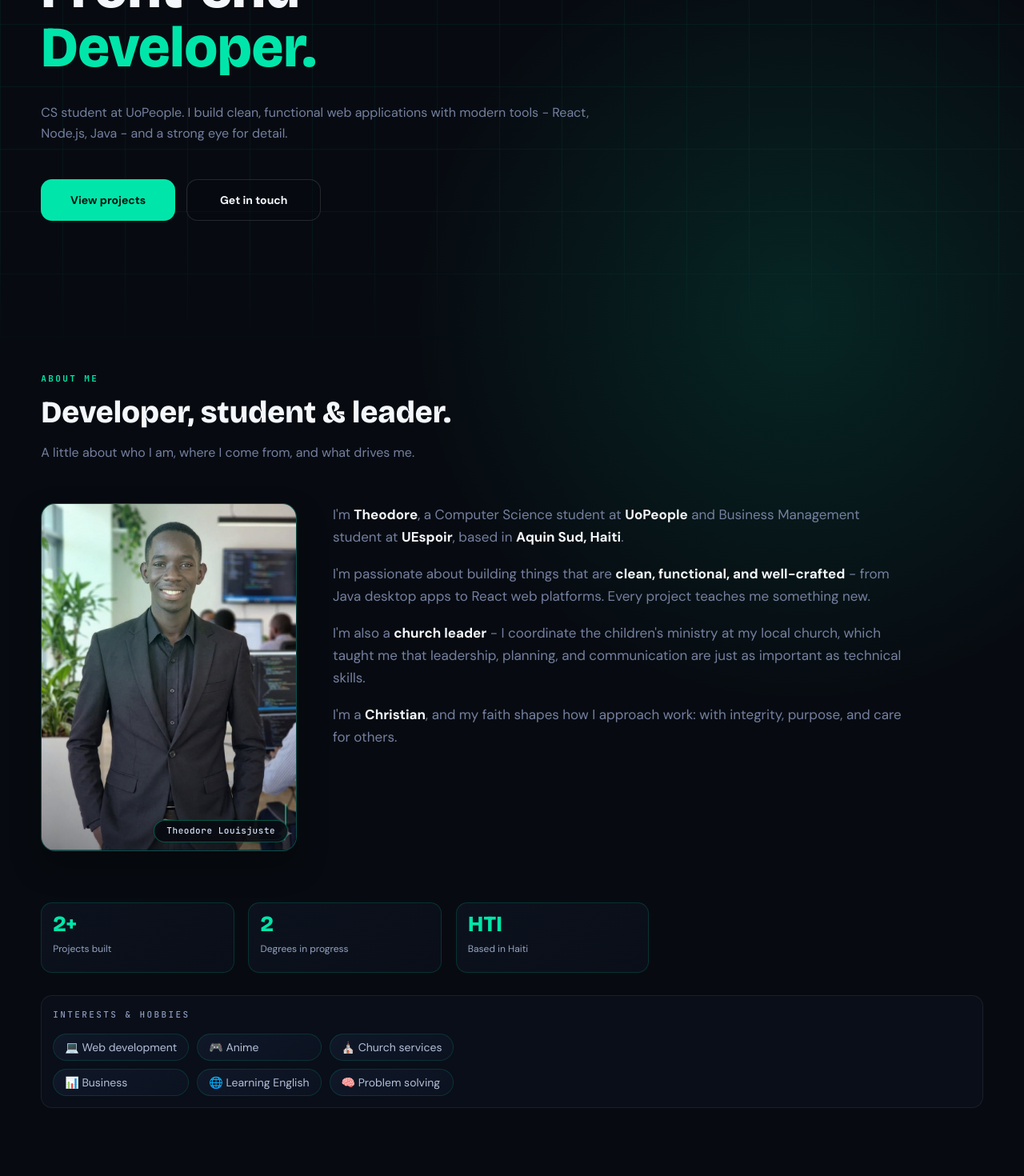
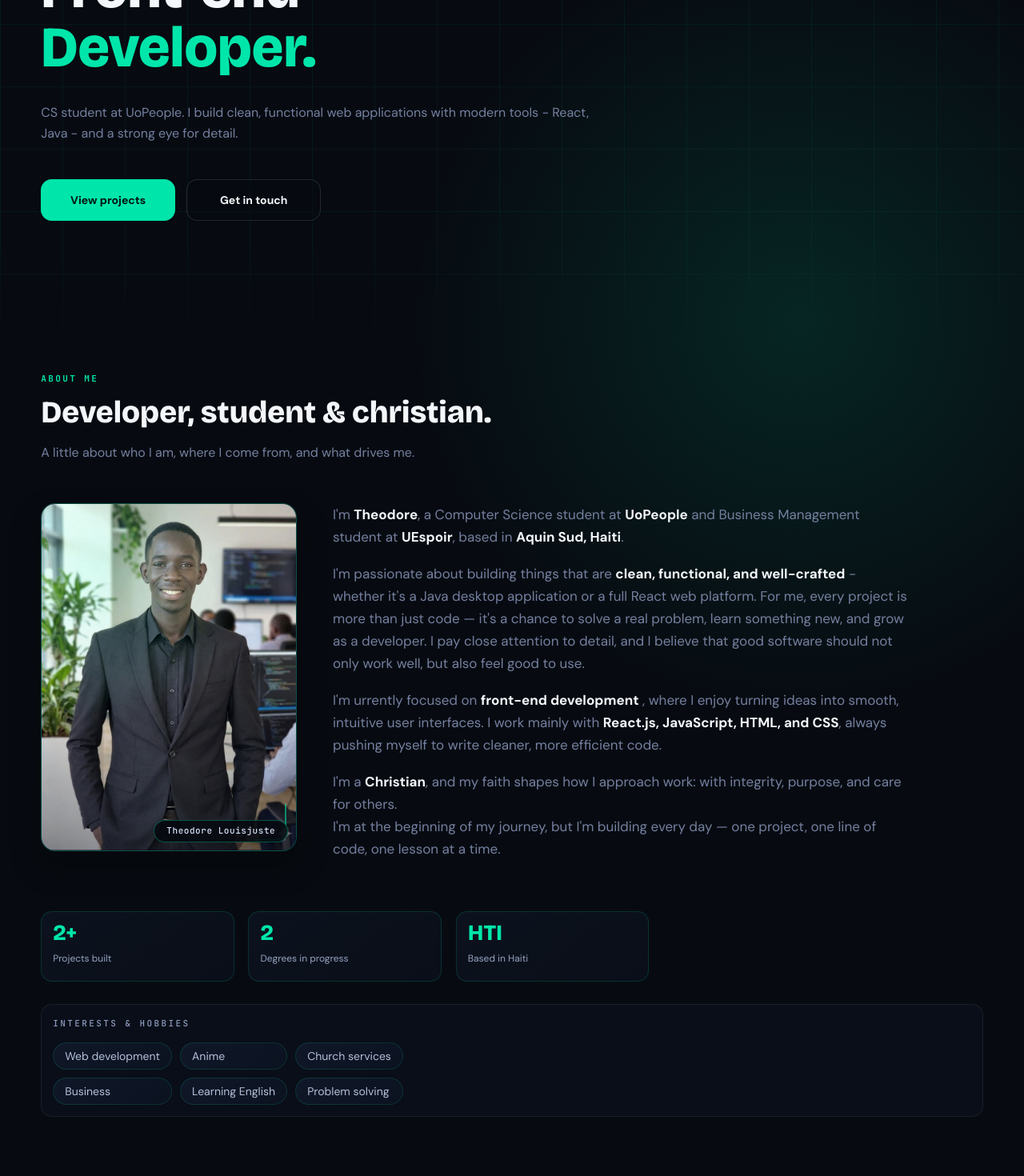
Before and after one commit to Thalex35/MonPortfolio, a React (Vite) app: page /about in a window 1280 px wide. Shown: the part 360-1830 px from the top of the page at 80% size. Built offline with nearby package versions, Linux system fonts and the light colour scheme.

Commit message:
last change

```diff
--- a/src/App.jsx
+++ b/src/App.jsx
@@ -1,6 +1,6 @@
 import { BrowserRouter, Routes, Route } from "react-router-dom";
+import Home from "./pages/Home";
 import Layout from "./components/layout/Layout";
-import Home from "./pages/Home";
 import Contact from "./pages/Contact";
 import About from "./pages/About";
 import Projects from "./pages/Projects";
@@ -21,7 +21,7 @@ function App() {
         <Route
           path="/contact"
           element={
-            <Layout>
+            <Layout btnGIT={false}>
               <Contact />
             </Layout>
           }
--- a/src/components/layout/Layout.jsx
+++ b/src/components/layout/Layout.jsx
@@ -2,12 +2,12 @@ import Navbar from "./Navbar";
 import Footer from "./Footer";
 import Hero from "../sections/Hero";
 
-export default function Layout({ children }) {
+export default function Layout({ children, btnGIT = true }) {
   return (
     <div>
       <Navbar />
       <div>
-        <Hero />
+        <Hero btnGIT={btnGIT} />
         <main>{children}</main>
       </div>
       <Footer />
--- a/src/components/sections/Hero.jsx
+++ b/src/components/sections/Hero.jsx
@@ -1,7 +1,7 @@
 import { Link } from "react-router-dom";
 import "../../styles/hero.css";
 
-export default function Hero() {
+export default function Hero({ btnGIT = true }) {
   return (
     <section className="hero">
       <div className="hero_text">
@@ -13,8 +13,7 @@ export default function Hero() {
         </h1>
         <p className="para">
           CS student at UoPeople. I build clean, functional web applications
-          with modern tools - React, Node.js, Java - and a strong eye for
-          detail.
+          with modern tools - React, Java - and a strong eye for detail.
         </p>
       </div>
 
@@ -23,9 +22,11 @@ export default function Hero() {
           <button className="btn_see">View projects</button>
         </Link>
 
-        <Link to="/contact">
-          <button className="btn_getintouch">Get in touch</button>
-        </Link>
+        {btnGIT ? (
+          <Link to="/contact">
+            <button className="btn_getintouch">Get in touch</button>
+          </Link>
+        ) : null}
       </div>
     </section>
   );
--- a/src/pages/About.jsx
+++ b/src/pages/About.jsx
@@ -5,7 +5,7 @@ export default function About() {
   return (
     <section className="about">
       <p className="about_kicker">ABOUT ME</p>
-      <h1>Developer, student & leader.</h1>
+      <h1>Developer, student & christian.</h1>
       <p className="about_intro">
         A little about who I am, where I come from, and what drives me.
       </p>
@@ -25,19 +25,25 @@ export default function About() {
           </p>
           <p>
             I&apos;m passionate about building things that are{" "}
-            <strong>clean, functional, and well-crafted</strong> - from Java
-            desktop apps to React web platforms. Every project teaches me
-            something new.
+            <strong>clean, functional, and well-crafted</strong> - whether it's
+            a Java desktop application or a full React web platform. For me,
+            every project is more than just code — it's a chance to solve a real
+            problem, learn something new, and grow as a developer. I pay close
+            attention to detail, and I believe that good software should not
+            only work well, but also feel good to use.
           </p>
           <p>
-            I&apos;m also a <strong>church leader</strong> - I coordinate the
-            children&apos;s ministry at my local church, which taught me that
-            leadership, planning, and communication are just as important as
-            technical skills.
+            I&apos;m urrently focused on <strong>front-end development</strong>{" "}
+            , where I enjoy turning ideas into smooth, intuitive user
+            interfaces. I work mainly with{" "}
+            <strong>React.js, JavaScript, HTML, and CSS</strong>, always pushing
+            myself to write cleaner, more efficient code.
           </p>
           <p>
             I&apos;m a <strong>Christian</strong>, and my faith shapes how I
             approach work: with integrity, purpose, and care for others.
+            <br></br> I'm at the beginning of my journey, but I'm building every
+            day — one project, one line of code, one lesson at a time.
           </p>
         </div>
       </div>
@@ -61,12 +67,12 @@ export default function About() {
         <div className="about_hobbies">
           <p className="about_hobbies_title">INTERESTS & HOBBIES</p>
           <div className="about_hobbies_list">
-            <span>💻 Web development</span>
-            <span>🎮 Anime</span>
-            <span>⛪ Church services</span>
-            <span>📊 Business</span>
-            <span>🌐 Learning English</span>
-            <span>🧠 Problem solving</span>
+            <span> Web development</span>
+            <span> Anime</span>
+            <span> Church services</span>
+            <span> Business</span>
+            <span> Learning English</span>
+            <span> Problem solving</span>
           </div>
         </div>
       </div>
--- a/src/pages/Contact.jsx
+++ b/src/pages/Contact.jsx
@@ -13,7 +13,8 @@ export default function Contact() {
     if (!formspreeEndpoint) {
       setStatus({
         type: "error",
-        message: "Formspree is not configured yet. Add VITE_FORMSPREE_ENDPOINT in .env.",
+        message:
+          "Formspree is not configured yet. Add VITE_FORMSPREE_ENDPOINT in .env.",
       });
       return;
     }
@@ -60,16 +61,21 @@ export default function Contact() {
       <div className="contact_layout">
         <div className="contact_left">
           <p className="contact_copy">
-            Whether you have a project in mind, an opportunity to share, or
-            just want to connect - my inbox is always open.
+            Whether you have a project in mind, an opportunity to share, or just
+            want to connect - my inbox is always open.
           </p>
 
           <div className="contact_cards">
-            <a className="contact_card" href="mailto:theodore.louisjuste@gmail.com">
+            <a
+              className="contact_card"
+              href="mailto:theodore.louisjuste@gmail.com"
+            >
               <span className="contact_icon">✉</span>
               <div>
                 <p className="contact_label">email</p>
-                <p className="contact_value">theodore@email.com</p>
+                <p className="contact_value">
+                  louisjuste.theodore.jr@gmail.com
+                </p>
               </div>
             </a>
 
@@ -129,14 +135,21 @@ export default function Contact() {
             required
           />
 
-          <input type="text" name="_gotcha" className="contact_honeypot" tabIndex={-1} />
+          <input
+            type="text"
+            name="_gotcha"
+            className="contact_honeypot"
+            tabIndex={-1}
+          />
 
           <button type="submit" disabled={isSending}>
             {isSending ? "Sending..." : "Send message"}
           </button>
 
           {status.message ? (
-            <p className={`contact_status ${status.type === "success" ? "is_success" : "is_error"}`}>
+            <p
+              className={`contact_status ${status.type === "success" ? "is_success" : "is_error"}`}
+            >
               {status.message}
             </p>
           ) : null}
--- a/src/pages/Home.jsx
+++ b/src/pages/Home.jsx
@@ -1,3 +1,3 @@
 export default function Home() {
-  return <div></div>;
+  return;
 }
--- a/src/pages/Projects.jsx
+++ b/src/pages/Projects.jsx
@@ -6,12 +6,12 @@ export default function Projects() {
       title: "TaskMate",
       meta: "PROJECT_01 - GROUP PROJECT - 2025",
       description:
-        "A homework and deadline manager for university students. Built with my team (Group 7) as part of the Web Design Bootcamp - 7 pages, full React + Node.js + SQLite stack with localStorage for the prototype.",
+        "A homework and deadline manager for university students. Built with my team as part of the Web Design Bootcamp - full React + supabase",
       tech: ["React.js", "localStorage", "supabase"],
       featured: true,
       links: [
-        { label: "github", url: "#" },
-        { label: "demo", url: "#" },
+        { label: "github", url: "https://github.com/Thalex35/Taskmate-app" },
+        { label: "demo", url: "https://taskmate-app.vercel.app/login" },
       ],
     },
     {
@@ -20,8 +20,11 @@ export default function Projects() {
       description:
         "React app built as a deep dive into the useContext hook. Features a ThemeContext for dark/light mode toggle and an AnimeContext for managing a personal anime watchlist.",
       tech: ["React.js", "useContext", "useState", "CSS Modules"],
-      featured: false,
-      links: [{ label: "github", url: "#" }],
+      featured: true,
+      links: [
+        { label: "github", url: "https://github.com/Thalex35/Manage-Movies" },
+        { label: "demo", url: "https://taskmate-app.vercel.app/login" },
+      ],
     },
   ];
 
@@ -55,7 +58,7 @@ export default function Projects() {
                 ) : null}
                 <div className="project_links">
                   {project.links.map((link) => (
-                    <a key={link.label} href={link.url}>
+                    <a key={link.label} target="_blank" href={link.url}>
                       {link.label}
                     </a>
                   ))}
--- a/src/pages/Skills.jsx
+++ b/src/pages/Skills.jsx
@@ -9,15 +9,15 @@ const skillGroups = [
       { name: "HTML5", level: "Comfortable" },
       { name: "CSS3", level: "Comfortable" },
       { name: "Vite", level: "Learning" },
-      { name: "React Router", level: "Learning" },
     ],
   },
   {
     title: "BACKEND & DATA",
     items: [
-      { name: "Java", level: "Intermediate" },
       { name: "SQLite", level: "Comfortable" },
       { name: "REST API", level: "Comfortable" },
+      { name: "Java", level: "Learning" },
+      { name: "Python", level: "Learning" },
     ],
   },
   {
--- a/src/styles/projects.css
+++ b/src/styles/projects.css
@@ -39,7 +39,11 @@
   border: 1px solid var(--border);
   border-left: 2px solid rgba(0, 230, 170, 0.72);
   border-radius: 16px;
-  background: linear-gradient(145deg, rgba(11, 18, 30, 0.92), rgba(13, 20, 32, 0.72));
+  background: linear-gradient(
+    145deg,
+    rgba(11, 18, 30, 0.92),
+    rgba(13, 20, 32, 0.72)
+  );
   padding: 32px 28px;
   box-shadow: inset 0 1px 0 rgba(255, 255, 255, 0.03);
 }
@@ -82,8 +86,13 @@
   padding: 0 13px;
   border: 1px solid rgba(0, 230, 170, 0.14);
   border-radius: 999px;
-  background: rgba(16, 23, 36, 0.9);
-  color: #b6c3de;
+  background: linear-gradient(
+    135deg,
+    rgba(0, 230, 170, 0.14),
+    rgba(0, 230, 170, 0.05) 46%,
+    rgba(16, 23, 36, 0.85)
+  );
+  color: var(--accent);
   font-family: var(--font-mono);
   font-size: 13px;
 }
```
